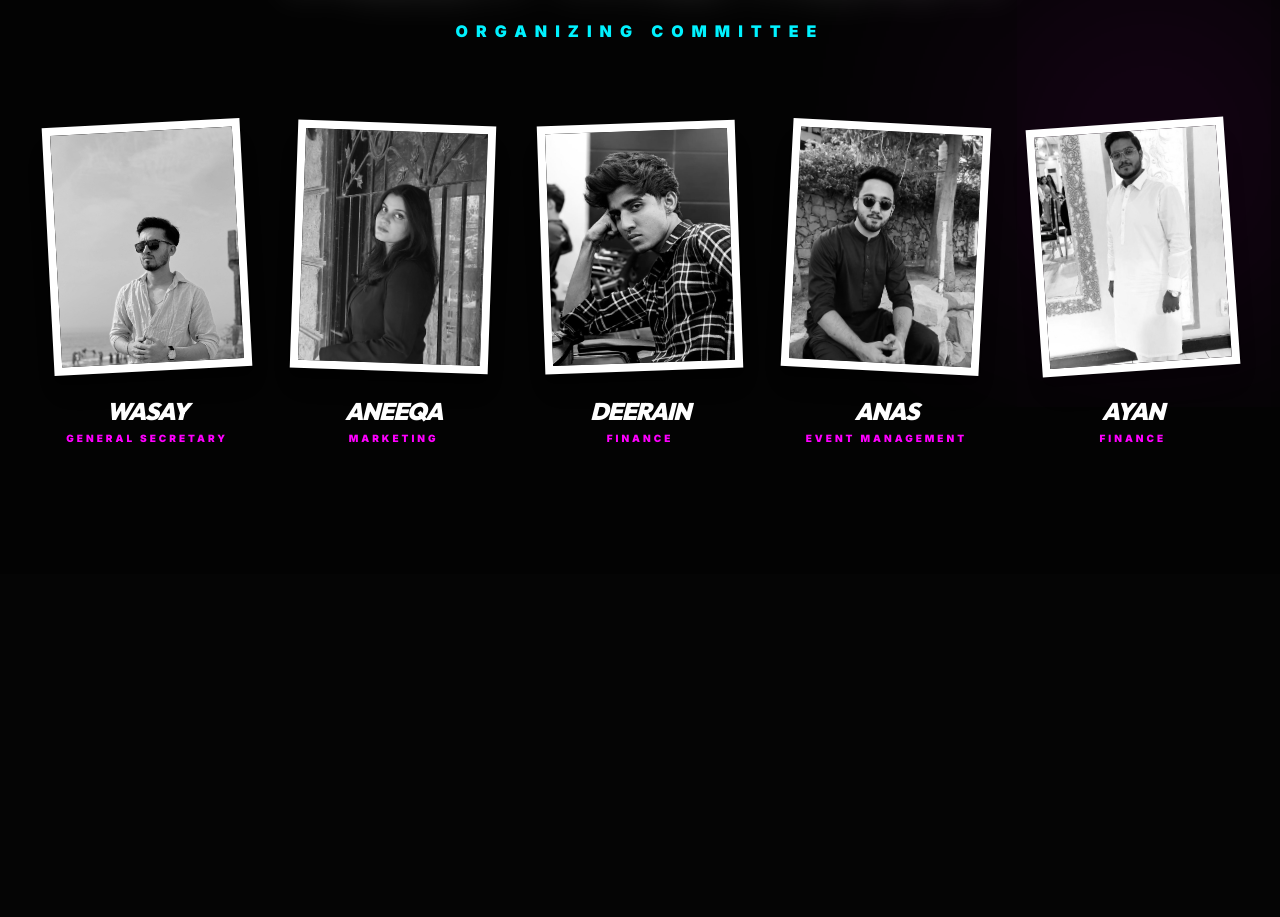
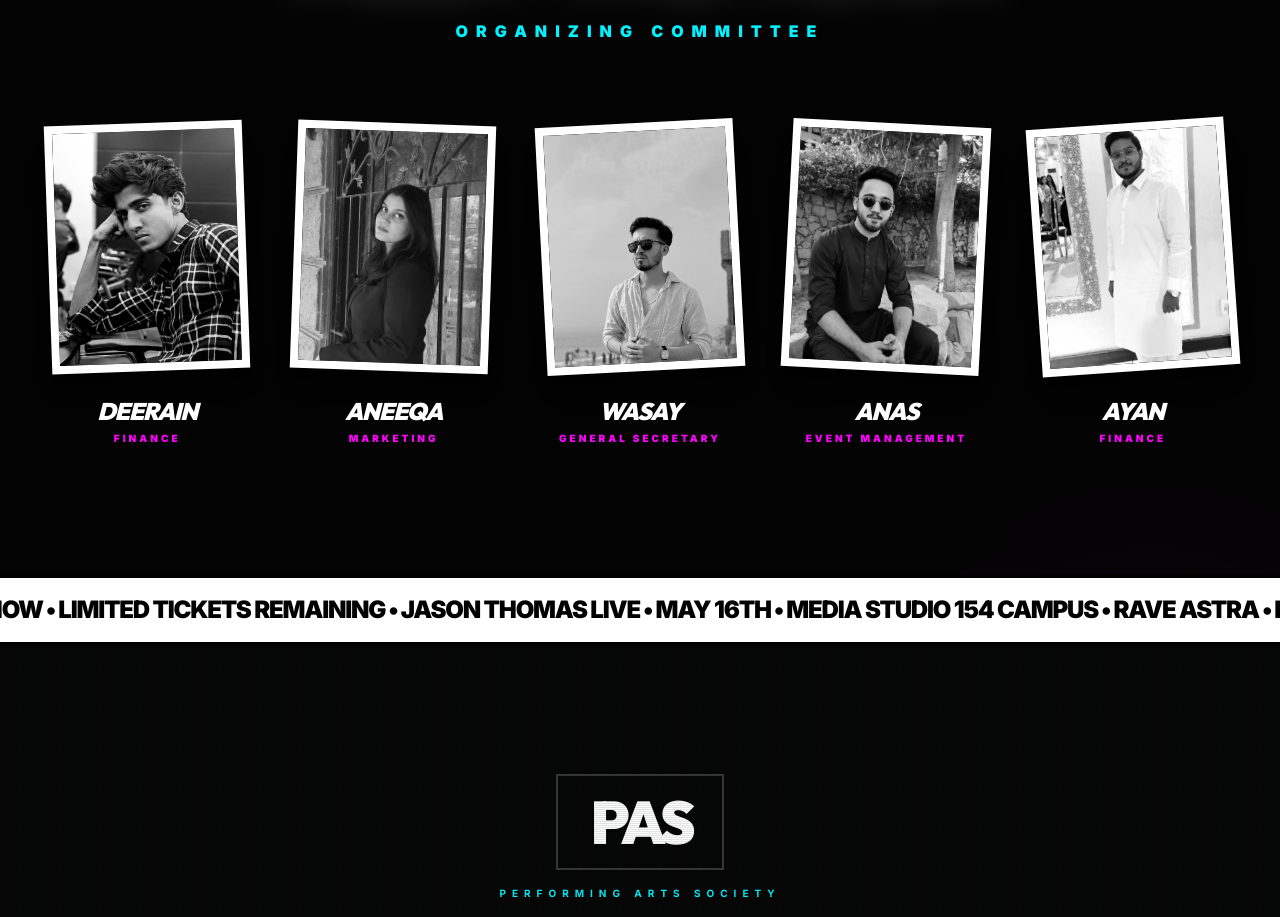
Before and after one commit to Anasvkhan/Rave-, a Next.js app: page / in a window 1280 px wide. Shown: the part 1880-2797 px from the top of the page. Before the commit the page ends 2534 px from the top, so only its background shows below. Built offline with nearby package versions, Linux system fonts and the light colour scheme.

Commit message:
Reorder team members and add premium footer with shashkay

```diff
--- a/src/app/page.tsx
+++ b/src/app/page.tsx
@@ -230,9 +230,9 @@ export default function RaveAstra() {
 
           <div className="grid grid-cols-1 sm:grid-cols-2 lg:grid-cols-5 gap-12">
             {[
+              { name: "Deerain", role: "Finance", img: "/team/deerain.jpg", tilt: -2 },
+              { name: "Aneeqa", role: "Marketing", img: "/team/aneeqa.jpg", tilt: 2 },
               { name: "Wasay", role: "General Secretary", img: "/team/wasay.jpg", tilt: -3 },
-              { name: "Aneeqa", role: "Marketing", img: "/team/aneeqa.jpg", tilt: 2 },
-              { name: "Deerain", role: "Finance", img: "/team/deerain.jpg", tilt: -2 },
               { name: "Anas", role: "Event Management", img: "/team/anas.jpg", tilt: 3 },
               { name: "Ayan", role: "Finance", img: "/team/ayan.jpg", tilt: -4 },
             ].map((member, i) => (
@@ -274,15 +274,72 @@ export default function RaveAstra() {
       </section>
 
       {/* Marquee Footer */}
-      <div className="fixed bottom-0 left-0 w-full bg-white text-black py-3 overflow-hidden whitespace-nowrap z-50">
+      <div className="relative z-50 w-full bg-white text-black py-4 overflow-hidden whitespace-nowrap border-y-4 border-black">
         <motion.div
           animate={{ x: [0, -1000] }}
           transition={{ duration: 20, repeat: Infinity, ease: "linear" }}
-          className="inline-block text-xl font-black uppercase tracking-tighter"
+          className="inline-block text-2xl font-black uppercase tracking-tighter"
         >
           REGISTRATIONS ARE LIVE NOW • LIMITED TICKETS REMAINING • JASON THOMAS LIVE • MAY 16TH • MEDIA STUDIO 154 CAMPUS • RAVE ASTRA • REGISTRATIONS ARE LIVE NOW • LIMITED TICKETS REMAINING •
         </motion.div>
       </div>
+
+      {/* Premium Footer */}
+      <footer className="relative z-10 pt-32 pb-10 px-6 md:px-12 bg-[#050505] overflow-hidden">
+        {/* Decorative Grid for Footer */}
+        <div className="absolute inset-0 opacity-[0.03] pointer-events-none" style={{ backgroundImage: 'radial-gradient(#fff 1px, transparent 1px)', backgroundSize: '40px 40px' }} />
+
+        <div className="max-w-7xl mx-auto flex flex-col items-center">
+          <motion.div
+            initial={{ opacity: 0 }}
+            whileInView={{ opacity: 1 }}
+            className="mb-16 text-center"
+          >
+            <div className="border-2 border-white/20 px-8 py-4 inline-block mb-4">
+               <h2 className="text-4xl md:text-6xl font-black tracking-[-0.1em] text-white">PAS</h2>
+            </div>
+            <p className="text-[10px] font-bold uppercase tracking-[0.6em] text-neon-cyan">Performing Arts Society</p>
+          </motion.div>
+
+          <div className="grid grid-cols-1 md:grid-cols-3 gap-16 w-full text-center md:text-left border-t border-white/10 pt-16">
+            <div>
+               <h4 className="text-neon-magenta font-black uppercase tracking-widest mb-6">Explore</h4>
+               <ul className="space-y-4 text-sm font-bold uppercase tracking-wider text-white/50">
+                  <li><Link href="/" className="hover:text-white transition-colors">Home</Link></li>
+                  <li><Link href="/about" className="hover:text-white transition-colors">About Us</Link></li>
+                  <li><a href="#" className="hover:text-white transition-colors">Lineup</a></li>
+               </ul>
+            </div>
+            <div className="flex flex-col items-center">
+               <h4 className="text-neon-cyan font-black uppercase tracking-widest mb-6">Stay Connected</h4>
+               <div className="flex gap-8">
+                  {[
+                    { icon: 'IG', color: 'hover:text-neon-magenta' },
+                    { icon: 'TW', color: 'hover:text-neon-cyan' },
+                    { icon: 'FB', color: 'hover:text-neon-lime' },
+                  ].map((social, i) => (
+                    <a key={i} href="#" className={`text-2xl font-black italic ${social.color} transition-all hover:scale-125`}>
+                      {social.icon}
+                    </a>
+                  ))}
+               </div>
+            </div>
+            <div className="md:text-right">
+               <h4 className="text-neon-lime font-black uppercase tracking-widest mb-6">Contact</h4>
+               <p className="text-sm font-bold text-white/50 mb-2">INFO@PAS-RAVE.COM</p>
+               <p className="text-sm font-bold text-white/50">+92 300 ASTRA-00</p>
+            </div>
+          </div>
+
+          <div className="mt-32 w-full flex flex-col md:flex-row justify-between items-center text-[10px] font-black uppercase tracking-[0.4em] text-white/20 border-t border-white/5 pt-8">
+            <p>© 2026 PERFORMING ARTS SOCIETY. ALL RIGHTS RESERVED.</p>
+            <p>DESIGNED FOR THE COSMOS</p>
+          </div>
+        </div>
+
+        {/* Scanline Effect */}
+        <div className="absolute inset-0 pointer-events-none bg-[linear-gradient(rgba(18,16,16,0)_50%,rgba(0,0,0,0.1)_50%),linear-gradient(90deg,rgba(255,0,0,0.02),rgba(0,255,0,0.01),rgba(0,0,255,0.02))] bg-[length:100%_2px,3px_100%]" />
+      </footer>
 
       <style jsx global>{`
         .outline-text {
```
